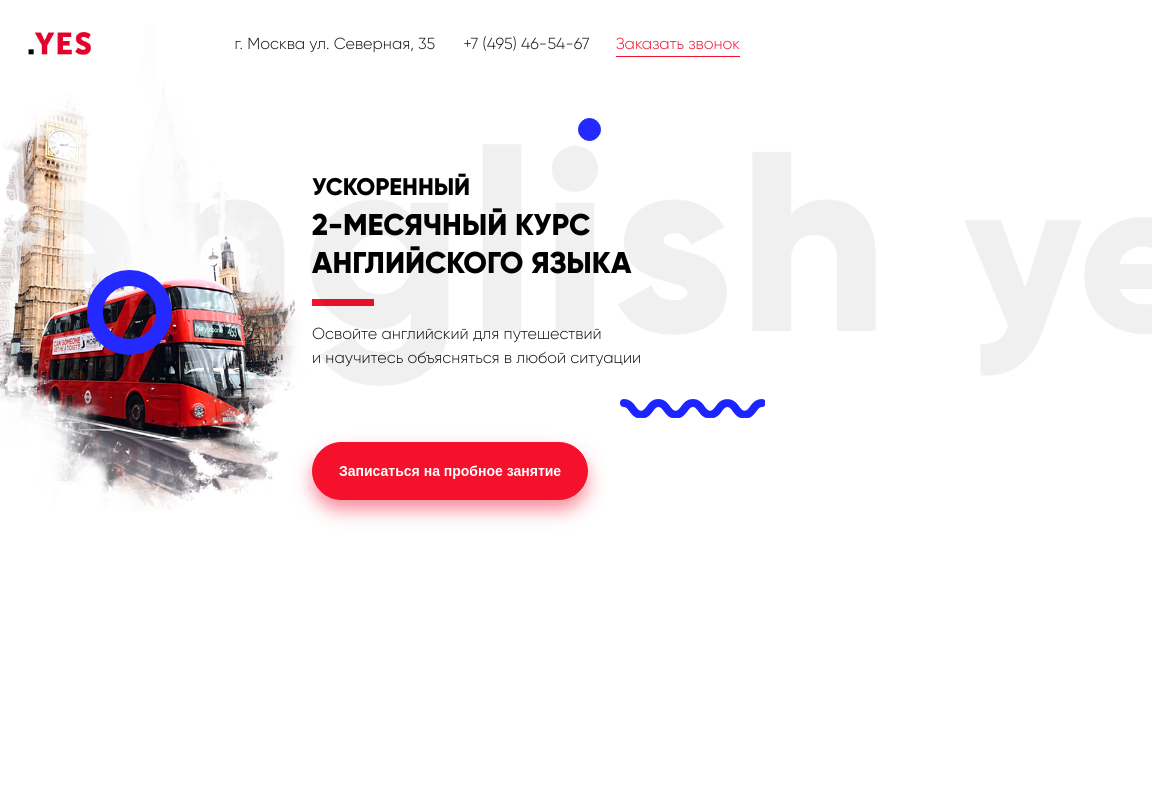
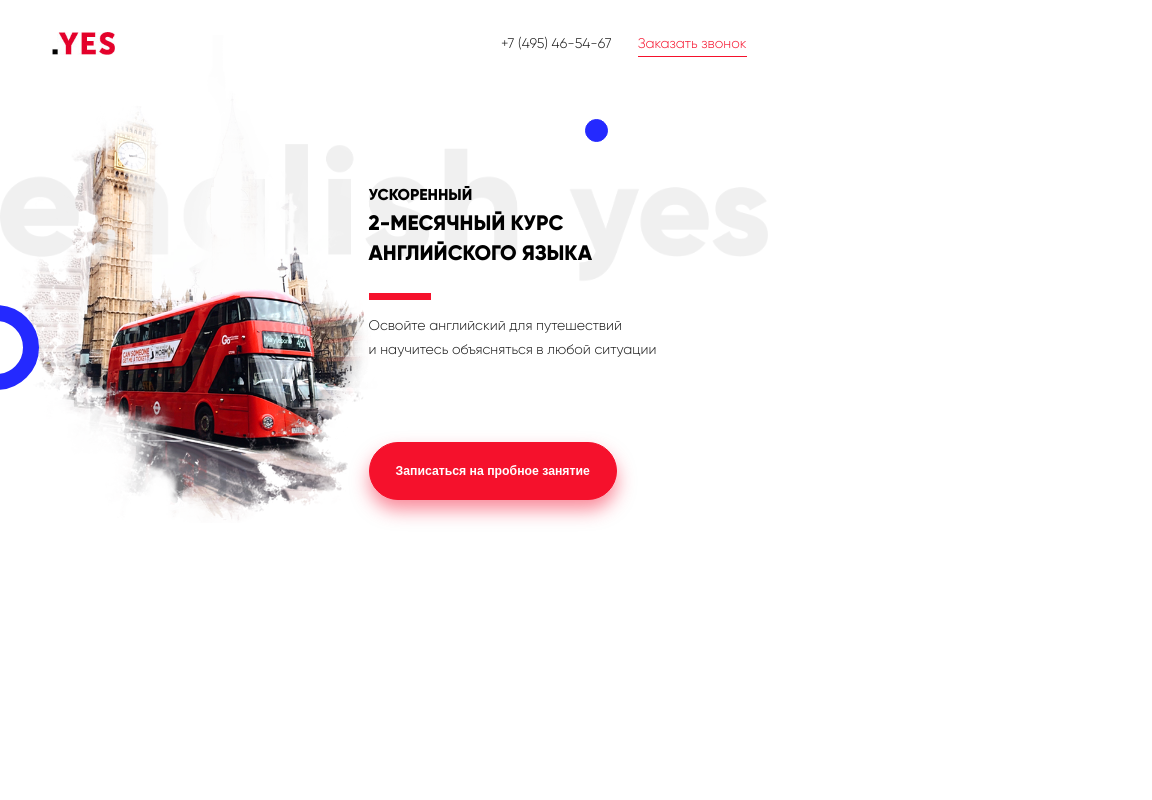
Before and after one commit to IlonaArt/Yes_responsive, a plain HTML site: page index.html in a window 768 px wide. Shown: the top 800 px of the page, 1152 px wide, since content can reach past the window. Drawn offline with Linux system fonts and the light colour scheme.

Commit message:
Finished 1st block

```diff
--- a/css/media.css
+++ b/css/media.css
@@ -1,23 +1,18 @@
-          /*tablet */
-@media (min-width: 700px) and (max-width: 1300px) {
+
+@media (max-width: 1300px) {
 	body {
-		font-size: 16px;
+		font-size: 14px;
 		line-height: 24px;
 	}
 
 	body::after {
 		height: 261px;
-		width: 1300px;
+		width: 100%;
 		top: 144px;
 	}
 
-	body::before {
-		top: 270px;
-    	left: 87px;
-	}
-
 	.wrapper {
-		max-width: 742px;
+		max-width: 58%;
 	}
 
 	.main-header {
@@ -50,7 +45,7 @@
 	}
 
 	.headline1 {
-		font-size: 24px;
+		font-size: 1.500em;
 		line-height: 38px;
 	}
 
@@ -59,8 +54,13 @@
     	top: 56px;
 	}
 
+	.intro-section::after {
+		top: 204px;
+    	left: -200px;
+	}
+
 	.intro-wrap {
-		max-width: 364px;
+		max-width: 48%;
 	    padding-top: 106px;
 	    right: 64px;
 	}
@@ -83,14 +83,101 @@
 	}
 
 	.registration {
-		font-size: 14px;
+		font-size: 0.875em;
 		padding: 16px 26px;
 	}
 
 }
 
+@media (min-width: 1024px) and (max-width: 1199px) {
+	.wrapper {
+		max-width: 800px;
+	}
 
-@media (min-width: 320px) and (max-width: 699px) {
+	.headline {
+		font-size: 30px;
+		line-height: 38px;
+	}
+
+	.headline1 {
+		font-size: 1.500em;
+		line-height: 38px;
+	}
+
+	.intro-section::after {
+    	left: -126px
+	}
+
+	.intro-wrap::before {
+    	right: -44px;
+	}
+}
+
+@media (min-width: 768px) and (max-width: 1023px) {
+	.wrapper {
+    	max-width: 755px;
+	}
+
+	.main-header {
+		padding-left: 30px;
+	}
+
+	.logo {
+		width: 63px;
+		height: 23px;
+	}
+
+	.address {
+		display: none;
+	}
+
+	.headline1 {
+		font-size: 1.125em;
+    	line-height: 24px;
+	}
+
+	.headline-wrap {
+    	padding-bottom: 46px;
+	}
+
+	.intro-image {
+		width: 365px;
+	    height: 488px;
+	    left: -3px;
+	    top: -28px;
+	}
+
+	.headline, .headline2 {
+		font-size: 1.500em;
+	    line-height: 30px;
+	}
+
+	.intro-wrap {
+		padding-top: 120px;
+		right: 30px;
+	}
+
+	.intro-wrap::before {
+		display: none;
+	}
+
+	.intro-section::after {
+		top: 242px;
+    	left: -68px;
+	}
+
+	.intro-text {
+		min-width: 400px;
+		padding-bottom: 80px;
+	}
+
+	.headline-wrap::after {
+		top: 230px;
+	}
+
+}
+
+@media (min-width: 320px) and (max-width: 767px) {
 	body {
 		font-size: 14px;
 		line-height: 18px;
@@ -98,14 +185,6 @@
 
 	body::after {
 		display: none;
-	}
-
-	body::before {
-		width: 50px;
-		height: 50px;
-		border: 9px solid #2429ff;
-		top: 311px;
-		left: 28px;
 	}
 
 	.wrapper {
@@ -130,7 +209,7 @@
 		right: 0;
 	    left: 0;
 	    top: 0;
-	    bottom: 254px;
+	    bottom: 279px;
 	    margin: auto;
 	}
 
@@ -148,13 +227,22 @@
 		justify-content: center;
 	}
 
+	.intro-section::after {
+		width: 50px;
+		height: 50px;
+		border: 9px solid #2429ff;
+	    top: 214px;
+    	left: 19px;
+	}
+
 	.intro-wrap {
 	    display: flex;
 	    flex-direction: column;
 	    align-items: center;
 	    right: 0;
 	    top: 0;
-	    padding-top: 318px;
+	    padding-top: 302px;
+    	max-width: 278px;
 	}
 
 	.headline-wrap {
@@ -164,18 +252,18 @@
 	}
 
 	.headline-wrap::after {
-	    top: 415px;
+	    top: 398px;
 	    left: 50%;
     	transform: translateX(-50%);
 	}
 
 	.headline1 {
-		font-size: 18px;
+		font-size: 1.125em;
     	line-height: 24px;
 	}
 
-	.headline2 {
-		font-size: 24px;
+	.headline, .headline2 {
+		font-size: 1.500em;
 	    line-height: 30px;
 	}
 
@@ -193,4 +281,10 @@
 	.intro-section::before {
 	    right: 16px;
 	    top: 40px;
+	}
+
+	.registration {
+		font-size: 0.875em;
+		padding: 16px 26px;
+	}
 }
--- a/css/style.css
+++ b/css/style.css
@@ -27,7 +27,7 @@ body {
 
 .wrapper {
 	position: relative;
-    max-width: 1150px;
+    max-width: 1170px;
 	margin: 0 auto;
 	height: 100%;
 	min-width: 320px;
@@ -86,18 +86,6 @@ body::after {
 	left: 0;
 }
 
-body::before {
-	content: "";
-	position: absolute;
-	width: 85px;
-	height: 85px;
-	border: 16px solid #2429ff;
-	border-radius: 50%;
-	top: 365px;
-    left: 264px;
-	z-index: 11;
-}
-
 a.order,
 a.vk-ref {
 	text-decoration: none;
@@ -129,13 +117,13 @@ a.vk-ref:active {
 }
 
 .about-teachers-text {
-	font-size: 14px;
+	font-size: 0.78em;
 	line-height: 24px;
 }
 
 .number,
 .result b  {
-	font-size: 48px;
+	font-size: 2.67em;
 	color: #000000;
 }
 
@@ -148,7 +136,7 @@ a.vk-ref:active {
 }
 
 .headline1 {
-	font-size: 34px;
+	font-size: 1.89em;
 	line-height: 48px;
 	color: #000000;
 	text-transform: uppercase;
@@ -159,7 +147,7 @@ a.vk-ref:active {
 }
 
 .headline {
-	font-size: 45px;
+	font-size: 2.5em;
 	color: #000000;
 	text-transform: uppercase;
 }
@@ -170,7 +158,6 @@ a.vk-ref:active {
 
 .registration {
 	border: 1px solid #f5112c;
-	font-size: 18px;
 	line-height: 24px;
 	font-weight: 700;
 	color: #ffffff;
@@ -203,11 +190,11 @@ a.vk-ref:active {
 }
 
 .address {
-	margin-right: 33px;
+	margin-right: 30px;
 }
 
 .phone {
-	margin-right: 40px;
+	margin-right: 30px;
 }
 
 .intro-section {
@@ -230,6 +217,18 @@ a.vk-ref:active {
     top: 114px;
 }
 
+.intro-section::after {
+	content: "";
+	position: absolute;
+	width: 85px;
+	height: 85px;
+	border: 16px solid #2429ff;
+	border-radius: 50%;
+	top: 294px;
+    left: -125px;
+	z-index: 11;
+}
+
 .intro-image {
 	position: absolute;
     z-index: 10;
@@ -239,7 +238,7 @@ a.vk-ref:active {
 
 .intro-wrap {
 	position: relative;
-    max-width: 520px;
+    max-width: 44%;
     padding-top: 220px;
 }
 
```
